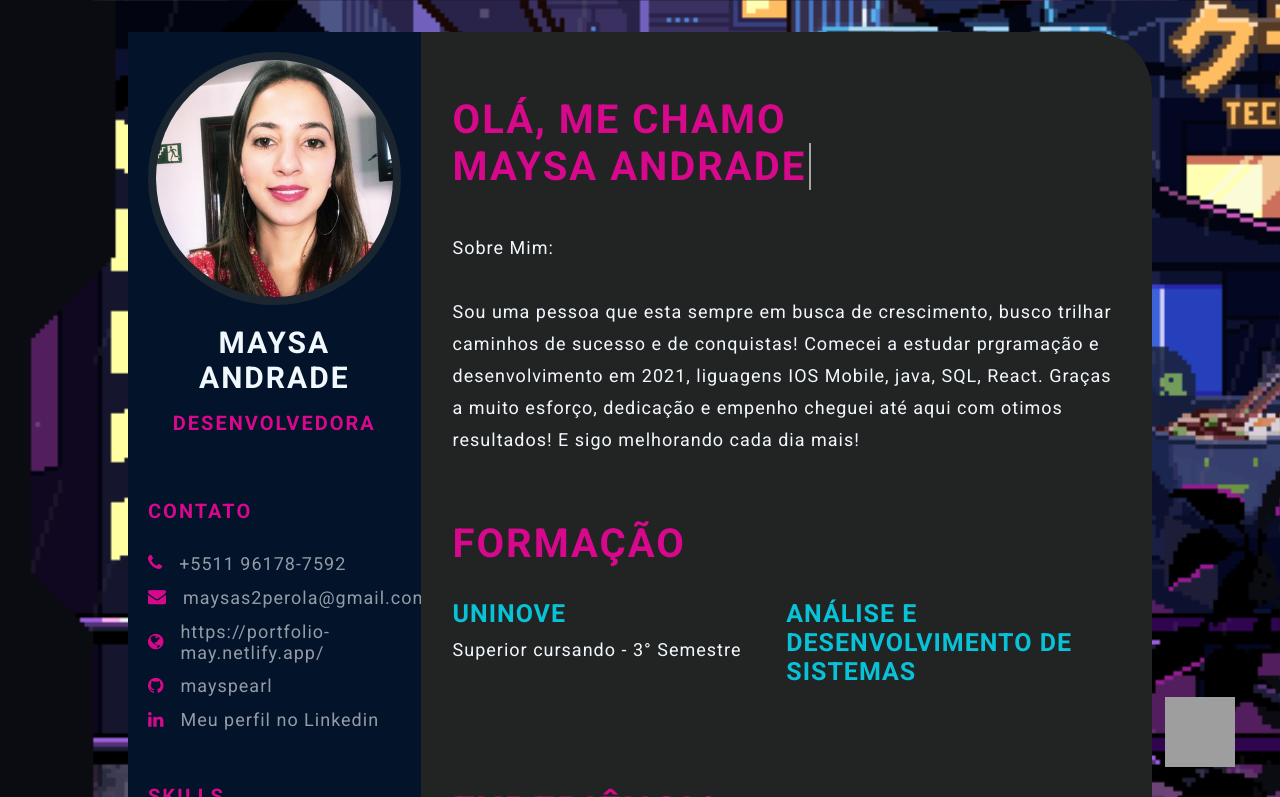
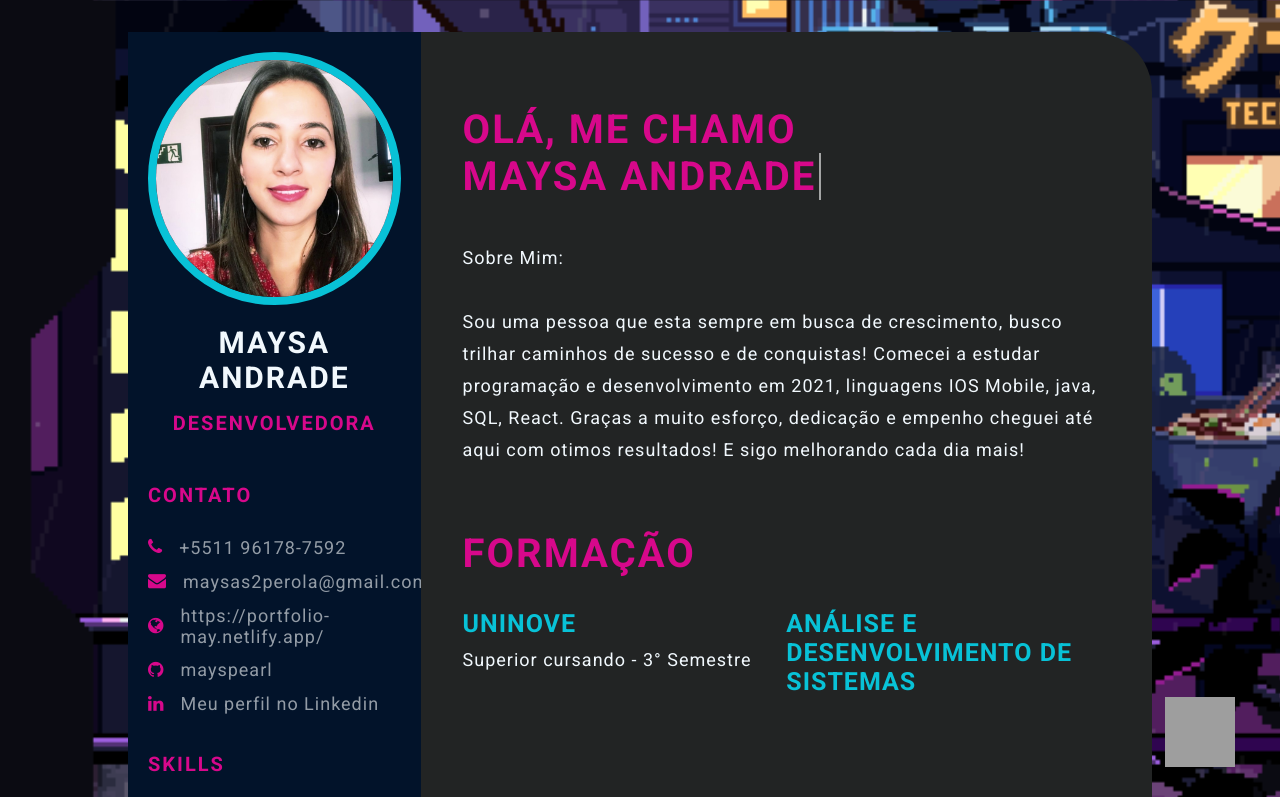
Before and after one commit to mays2pearl/devweekgit.github.io, a plain HTML site: page index.html in a window 1280 px wide. Shown: the top 797 px of the page. Drawn offline with Linux system fonts and the light colour scheme; grey boxes are pictures that could not be loaded.

Commit message:
ajustes finais

```diff
--- a/style.css
+++ b/style.css
@@ -54,6 +54,7 @@ body {
 .right-section {
     grid-column: span 5;
     height: 100%;
+    padding: 10px;
     background-color: #222424;
     border-radius: 0px 60px 0px 0px;
 }
@@ -65,13 +66,13 @@ body {
 
 .profile {
     width: 100%;
-    border-bottom: 2px solid #1B2631;
+    border-bottom: 2px solid #08c2d7;
 }
 
 .profile .profile-image {
     width: 100%;
     border-radius: 50%;
-    border: 8px solid #1B2631;
+    border: 8px solid #08c2d7;
 }
 
 .name {
@@ -103,7 +104,7 @@ body {
     font-weight: bold;
     display: flex;
     align-items: center;
-    padding-top: 3rem;
+    padding-top: 2rem;
 }
 
 .contact-info ul {
@@ -340,11 +341,16 @@ body {
     margin: 5px;
 }
   .link{
-    list-style: none;
+  list-style: none;
   outline: none;
   text-decoration: none;
   color: #d6dbdfaf;
   }
+  .contact-info a:hover {
+    color: #08c2d7 !important;
+    text-decoration: underline !important;
+  }
+
   .tamIcone{
     height: 70px;
   width: 70px;
```
Also changed, not shown: index.html (+1 -1 lines).
